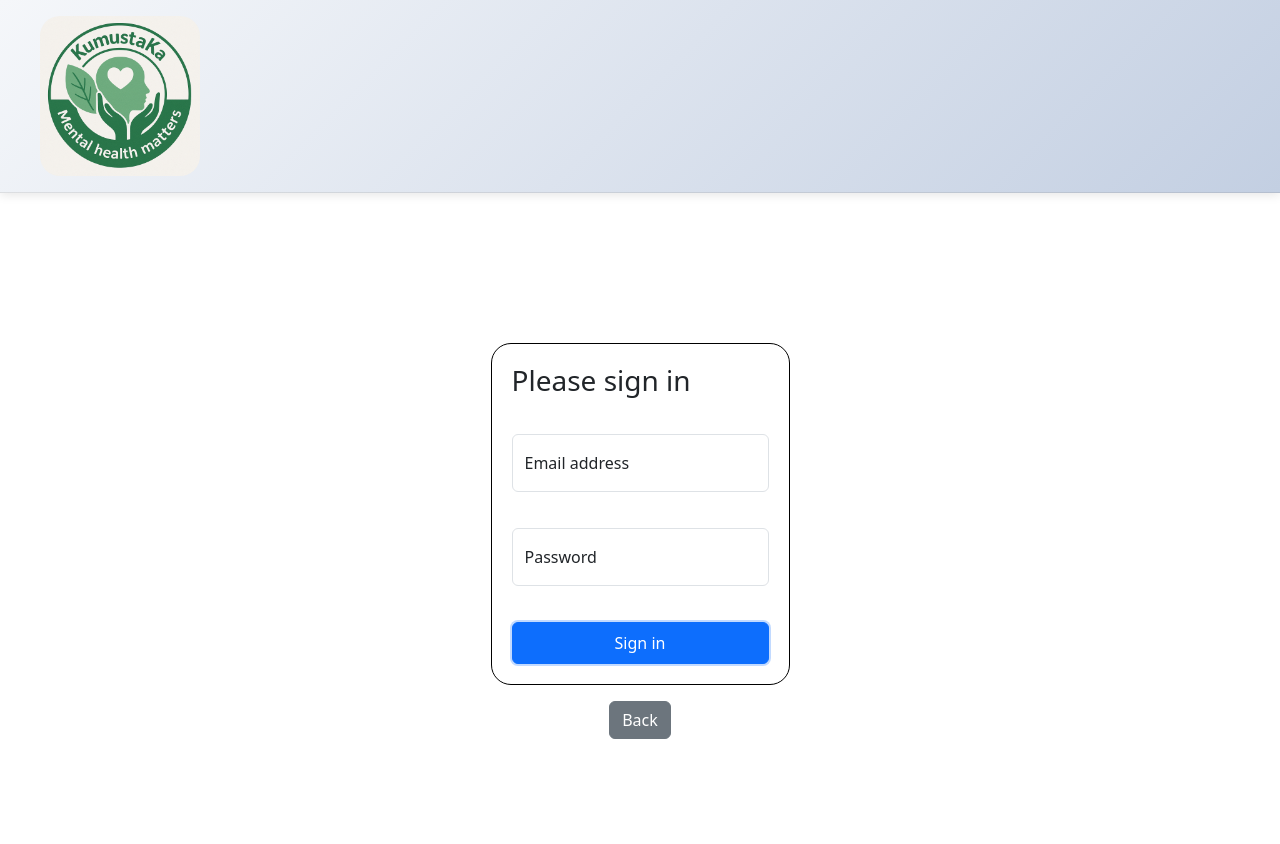
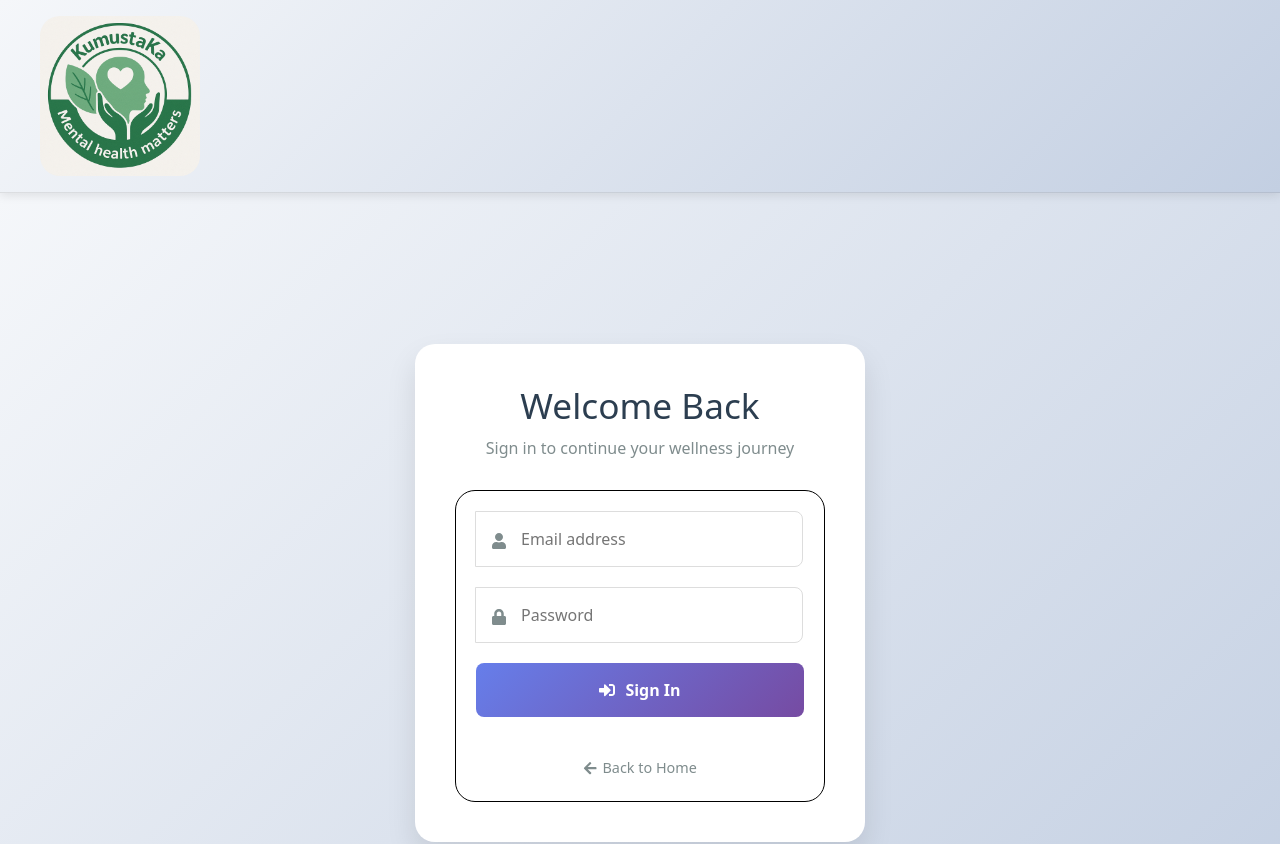
Before and after one commit to oniids13/kumustaKaApp, a React (Vite) app in the folder frontend/: page /login in a window 1280 px wide. Shown: the top 844 px of the page. Built offline with nearby package versions, Linux system fonts and the light colour scheme.

Commit message:
style index and login page

```diff
--- a/frontend/src/main.jsx
+++ b/frontend/src/main.jsx
@@ -4,8 +4,8 @@ import { RouterProvider } from "react-router-dom";
 import router from "./router/Router";
 
 // CSS
-import "./index.css";
-import "./styles/forum.css";
+import "./main.css";
+import "./styles/Forum.css";
 
 createRoot(document.getElementById("root")).render(
   <StrictMode>
--- a/frontend/src/pages/Login.jsx
+++ b/frontend/src/pages/Login.jsx
@@ -2,6 +2,8 @@ import { useNavigate } from "react-router-dom";
 import { useOutletContext } from "react-router-dom";
 import { useState } from "react";
 import axios from "axios";
+import { FaSignInAlt, FaArrowLeft, FaUser, FaLock } from "react-icons/fa";
+import "../styles/Login.css"; // Create this new CSS file
 
 const Login = () => {
   const { setToken } = useOutletContext();
@@ -61,7 +63,7 @@ const Login = () => {
           navigate("/admin");
           break;
         default:
-          navigate("/"); // Fallback for unknown roles
+          navigate("/");
       }
     } catch (error) {
       console.error("Login error:", error);
@@ -72,13 +74,15 @@ const Login = () => {
   };
 
   return (
-    <div className="container wrapper mt-5 d-flex justify-content-center align-items-center flex-column">
+    <div className="login-container">
+      <div className="login-card">
         <LoginForm
           handleChange={handleChange}
           handleLogin={handleLogin}
           error={error}
           isLoading={isLoading}
         />
+      </div>
     </div>
   );
 };
@@ -88,46 +92,60 @@ const LoginForm = ({ handleChange, handleLogin, error, isLoading }) => {
 
   return (
     <>
-      <form className="login-form" onSubmit={handleLogin}>
-        <h1 className="h3 mb-3 fw-normal">Please sign in</h1>
+      <div className="login-header">
+        <h1>Welcome Back</h1>
+        <p>Sign in to continue your wellness journey</p>
+      </div>
 
-        {error && <div className="alert alert-danger">{error}</div>}
+      <form onSubmit={handleLogin} className="login-form">
+        {error && <div className="error-message">{error}</div>}
 
-        <div className="form-floating mb-3">
+        <div className="input-group">
+          <span className="input-icon">
+            <FaUser />
+          </span>
           <input
             type="email"
-            className="form-control"
-            id="floatingInput"
-            placeholder="name@example.com"
             name="email"
+            placeholder="Email address"
             required
             onChange={handleChange}
           />
-          <label htmlFor="floatingInput">Email address</label>
         </div>
-        <div className="form-floating mb-3">
+
+        <div className="input-group">
+          <span className="input-icon">
+            <FaLock />
+          </span>
           <input
             type="password"
-            className="form-control"
-            id="floatingPassword"
+            name="password"
             placeholder="Password"
-            name="password"
             required
             onChange={handleChange}
           />
-          <label htmlFor="floatingPassword">Password</label>
         </div>
+
+        <button type="submit" disabled={isLoading} className="login-button">
+          {isLoading ? (
+            <span className="spinner"></span>
+          ) : (
+            <>
+              <FaSignInAlt /> Sign In
+            </>
+          )}
+        </button>
+
+        <div className="login-footer">
           <button
-          className="btn btn-primary w-100 py-2"
-          type="submit"
-          disabled={isLoading}
+            type="button"
+            onClick={() => navigate("/")}
+            className="back-button"
           >
-          {isLoading ? "Signing in..." : "Sign in"}
+            <FaArrowLeft /> Back to Home
           </button>
+        </div>
       </form>
-      <button className="btn btn-secondary mt-3" onClick={() => navigate("/")}>
-        Back
-      </button>
     </>
   );
 };
--- /dev/null
+++ b/frontend/src/styles/Index.css
@@ -0,0 +1,197 @@
+/* Main Container */
+.index-container {
+  display: flex;
+  justify-content: center;
+  align-items: center;
+  min-height: 100vh;
+  background: linear-gradient(135deg, #f5f7fa 0%, #c3cfe2 100%);
+  padding: 20px;
+}
+
+/* Login Card */
+.login-card {
+  width: 100%;
+  max-width: 500px;
+  background: white;
+  border-radius: 20px;
+  box-shadow: 0 15px 30px rgba(0, 0, 0, 0.1);
+  overflow: hidden;
+  transform: translateY(0);
+  transition: transform 0.3s ease, box-shadow 0.3s ease;
+  animation: fadeInUp 0.8s ease;
+}
+
+.login-card:hover {
+  transform: translateY(-5px);
+  box-shadow: 0 20px 40px rgba(0, 0, 0, 0.15);
+}
+
+.card-header {
+  background: linear-gradient(135deg, #667eea 0%, #764ba2 100%);
+  color: white;
+  padding: 2rem;
+  text-align: center;
+}
+
+.app-title {
+  font-size: 2.2rem;
+  font-weight: 700;
+  margin-bottom: 0.5rem;
+  letter-spacing: 0.5px;
+}
+
+.app-subtitle {
+  font-size: 1.1rem;
+  opacity: 0.9;
+  margin-bottom: 0;
+}
+
+.card-body {
+  padding: 2rem;
+}
+
+.app-description {
+  text-align: center;
+  margin-bottom: 2rem;
+  color: #555;
+  font-size: 1rem;
+  line-height: 1.6;
+}
+
+/* Auth Buttons */
+.auth-buttons {
+  display: flex;
+  flex-direction: column;
+  gap: 1rem;
+}
+
+.login-btn,
+.register-btn {
+  padding: 12px 24px;
+  border: none;
+  border-radius: 50px;
+  font-weight: 600;
+  font-size: 1rem;
+  cursor: pointer;
+  transition: all 0.3s ease;
+  width: 100%;
+}
+
+.login-btn {
+  background: linear-gradient(135deg, #4facfe 0%, #00f2fe 100%);
+  color: white;
+}
+
+.login-btn:hover {
+  transform: translateY(-2px);
+  box-shadow: 0 5px 15px rgba(74, 172, 254, 0.4);
+}
+
+.register-btn {
+  background: linear-gradient(135deg, #a18cd1 0%, #fbc2eb 100%);
+  color: white;
+}
+
+.register-btn:hover {
+  transform: translateY(-2px);
+  box-shadow: 0 5px 15px rgba(161, 140, 209, 0.4);
+}
+
+.divider {
+  display: flex;
+  align-items: center;
+  margin: 0.5rem 0;
+  color: #777;
+  font-size: 0.9rem;
+}
+
+.divider::before,
+.divider::after {
+  content: "";
+  flex: 1;
+  border-bottom: 1px solid #ddd;
+  margin: 0 10px;
+}
+
+/* Modal Styles */
+.access-modal {
+  border-radius: 15px;
+  overflow: hidden;
+}
+
+.modal-header-custom {
+  background: linear-gradient(135deg, #667eea 0%, #764ba2 100%);
+  color: white;
+  border: none;
+}
+
+.modal-body-custom {
+  padding: 2rem;
+}
+
+.modal-footer-custom {
+  border: none;
+  padding: 1rem 2rem;
+}
+
+.code-input {
+  padding: 12px 15px;
+  border-radius: 8px;
+  border: 1px solid #ddd;
+  transition: all 0.3s;
+}
+
+.code-input:focus {
+  border-color: #667eea;
+  box-shadow: 0 0 0 0.25rem rgba(102, 126, 234, 0.25);
+}
+
+.error-alert {
+  border-radius: 8px;
+  margin-top: 10px;
+}
+
+.cancel-btn,
+.verify-btn {
+  padding: 8px 20px;
+  border-radius: 50px;
+  font-weight: 500;
+  transition: all 0.3s;
+}
+
+.verify-btn {
+  background: linear-gradient(135deg, #4facfe 0%, #00f2fe 100%);
+  border: none;
+}
+
+.verify-btn:hover {
+  transform: translateY(-2px);
+  box-shadow: 0 5px 15px rgba(74, 172, 254, 0.4);
+}
+
+/* Animations */
+@keyframes fadeInUp {
+  from {
+    opacity: 0;
+    transform: translateY(20px);
+  }
+  to {
+    opacity: 1;
+    transform: translateY(0);
+  }
+}
+
+/* Responsive */
+@media (max-width: 576px) {
+  .app-title {
+    font-size: 1.8rem;
+  }
+
+  .card-header {
+    padding: 1.5rem;
+  }
+
+  .card-body {
+    padding: 1.5rem;
+  }
+}
--- /dev/null
+++ b/frontend/src/styles/Login.css
@@ -0,0 +1,170 @@
+/* Main Container */
+.login-container {
+  display: flex;
+  justify-content: center;
+  align-items: center;
+  min-height: 100vh;
+  background: linear-gradient(135deg, #f5f7fa 0%, #c3cfe2 100%);
+  padding: 20px;
+}
+
+/* Login Card */
+.login-card {
+  width: 100%;
+  max-width: 450px;
+  background: white;
+  border-radius: 20px;
+  box-shadow: 0 15px 30px rgba(0, 0, 0, 0.1);
+  padding: 40px;
+  animation: fadeInUp 0.8s ease;
+}
+
+.login-header {
+  text-align: center;
+  margin-bottom: 30px;
+}
+
+.login-header h1 {
+  color: #2c3e50;
+  font-size: 2.2rem;
+  margin-bottom: 10px;
+}
+
+.login-header p {
+  color: #7f8c8d;
+  font-size: 1rem;
+}
+
+/* Form Styles */
+.login-form {
+  display: flex;
+  flex-direction: column;
+  gap: 20px;
+}
+
+.input-group {
+  position: relative;
+}
+
+.input-icon {
+  position: absolute;
+  left: 15px;
+  top: 50%;
+  transform: translateY(-50%);
+  color: #7f8c8d;
+}
+
+.input-group input {
+  width: 100%;
+  padding: 15px 15px 15px 45px;
+  border: 1px solid #ddd;
+  border-radius: 8px;
+  font-size: 1rem;
+  transition: all 0.3s;
+}
+
+.input-group input:focus {
+  border-color: #667eea;
+  box-shadow: 0 0 0 3px rgba(102, 126, 234, 0.2);
+  outline: none;
+}
+
+/* Button Styles */
+.login-button {
+  background: linear-gradient(135deg, #667eea 0%, #764ba2 100%);
+  color: white;
+  border: none;
+  padding: 15px;
+  border-radius: 8px;
+  font-size: 1rem;
+  font-weight: 600;
+  cursor: pointer;
+  display: flex;
+  align-items: center;
+  justify-content: center;
+  gap: 10px;
+  transition: all 0.3s;
+}
+
+.login-button:hover {
+  transform: translateY(-2px);
+  box-shadow: 0 5px 15px rgba(102, 126, 234, 0.4);
+}
+
+.login-button:disabled {
+  opacity: 0.7;
+  cursor: not-allowed;
+  transform: none;
+  box-shadow: none;
+}
+
+/* Spinner Animation */
+.spinner {
+  width: 20px;
+  height: 20px;
+  border: 3px solid rgba(255, 255, 255, 0.3);
+  border-radius: 50%;
+  border-top-color: white;
+  animation: spin 1s ease-in-out infinite;
+}
+
+@keyframes spin {
+  to {
+    transform: rotate(360deg);
+  }
+}
+
+/* Error Message */
+.error-message {
+  background-color: #f8d7da;
+  color: #721c24;
+  padding: 12px;
+  border-radius: 8px;
+  text-align: center;
+  font-size: 0.9rem;
+}
+
+/* Footer/Back Button */
+.login-footer {
+  text-align: center;
+  margin-top: 20px;
+}
+
+.back-button {
+  background: none;
+  border: none;
+  color: #7f8c8d;
+  cursor: pointer;
+  display: inline-flex;
+  align-items: center;
+  gap: 5px;
+  font-size: 0.9rem;
+  transition: color 0.3s;
+}
+
+.back-button:hover {
+  color: #2c3e50;
+}
+
+/* Animations */
+@keyframes fadeInUp {
+  from {
+    opacity: 0;
+    transform: translateY(20px);
+  }
+  to {
+    opacity: 1;
+    transform: translateY(0);
+  }
+}
+
+/* Responsive */
+@media (max-width: 576px) {
+  .login-card {
+    padding: 30px 20px;
+  }
+
+  .login-header h1 {
+    font-size: 1.8rem;
+  }
+}
```
Also changed, not shown: frontend/src/pages/Index.jsx (+53 -29 lines), frontend/src/main.css (renamed from frontend/src/index.css), frontend/src/styles/Register.css (added). Lines whose indentation alone changed are shown as unchanged.
